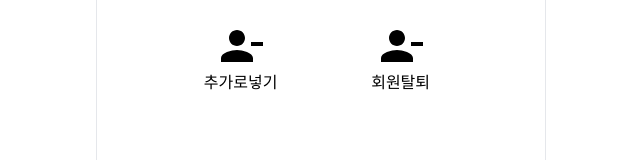
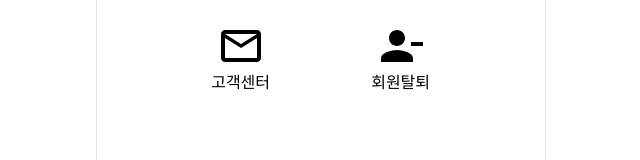
Before and after one commit to Our-Travel/Front-End, a React (Create React App) app: page /mypage in a window 1280 px wide. Shown: the part 559-719 px from the top of the page, without its empty margins (440-1080 px from the left). Built offline with nearby package versions, Linux system fonts and the light colour scheme.

Commit message:
[FEAT] 아이콘 변경 및 링크 경로 수정

```diff
--- a/src/pages/MyPage/MyPage.tsx
+++ b/src/pages/MyPage/MyPage.tsx
@@ -2,13 +2,13 @@ import Header from '../../components/Header/Header';
 import { MypageTab, Profile } from '../../components/MypageInfo/MypageInfo';
 import { Link } from 'react-router-dom';
 import { BiBell } from 'react-icons/bi';
-import { MdLogout, MdPersonRemove } from 'react-icons/md';
+import { MdLogout, MdPersonRemove, MdOutlineMail } from 'react-icons/md';
 import { IconType } from 'react-icons';
 
 const icons: { Icon: IconType; link: string; text: string }[] = [
   {
     Icon: BiBell,
-    link: '/notice',
+    link: '/mypage/notice',
     text: '공지사항',
   },
   {
@@ -17,9 +17,9 @@ const icons: { Icon: IconType; link: string; text: string }[] = [
     text: '로그아웃',
   },
   {
-    Icon: MdPersonRemove,
+    Icon: MdOutlineMail,
     link: '/',
-    text: '추가로넣기',
+    text: '고객센터',
   },
   {
     Icon: MdPersonRemove,
@@ -36,8 +36,8 @@ const MyPage = () => {
         <Profile />
         <button className="w-[25rem] h-9 mb-7 border rounded border-main-color text-main-color hover:bg-main-color hover:text-white">프로필 수정</button>
         <div className="flex flex-col gap-5 line">
-          <MypageTab name={'내가 작성한 글'} link={'/mywrite'} />
-          <MypageTab name={'즐겨찾기'} link={'/favorite'} />
+          <MypageTab name={'내가 작성한 글'} link={'/mypage/mywrite'} />
+          <MypageTab name={'즐겨찾기'} link={'/mypage/favorite'} />
         </div>
         <div className="grid grid-cols-2 w-80 h-60 mx-auto my-3">
           {icons.map(({ Icon, link, text }, index) => (
```
